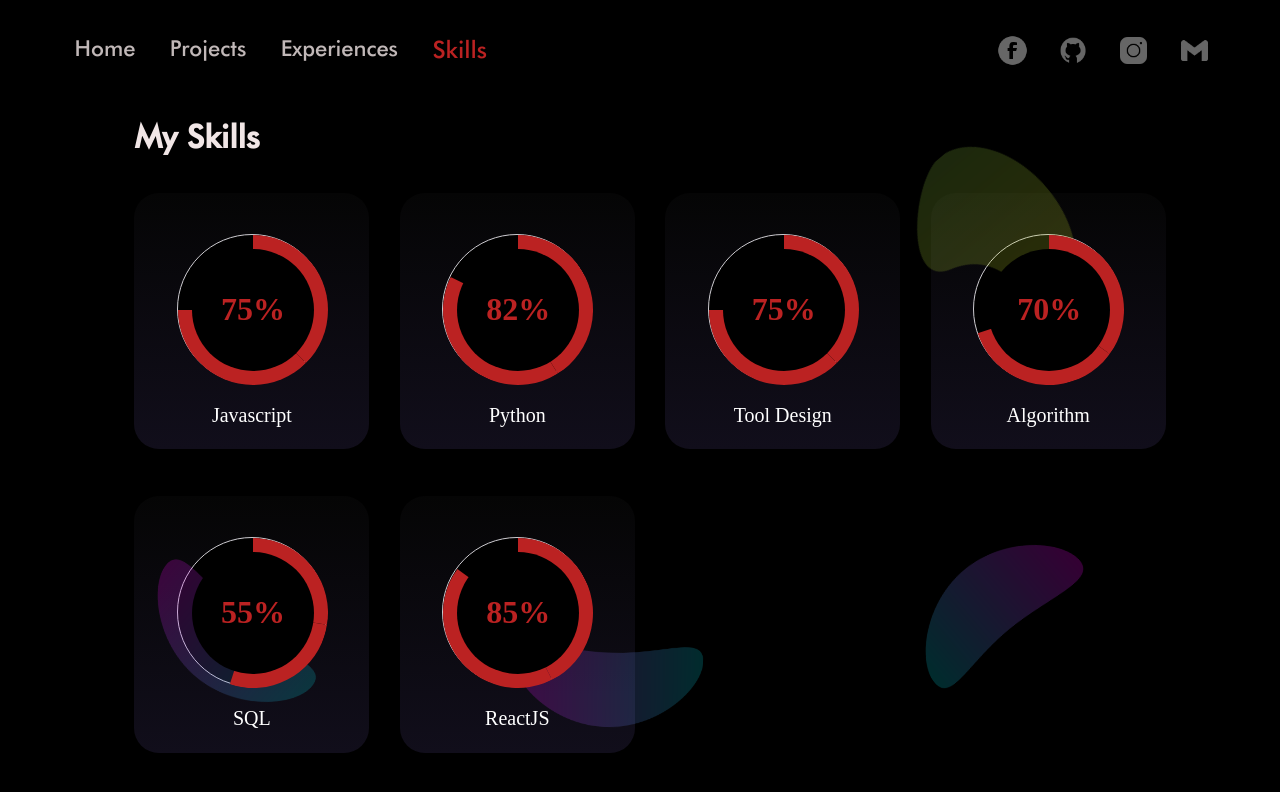
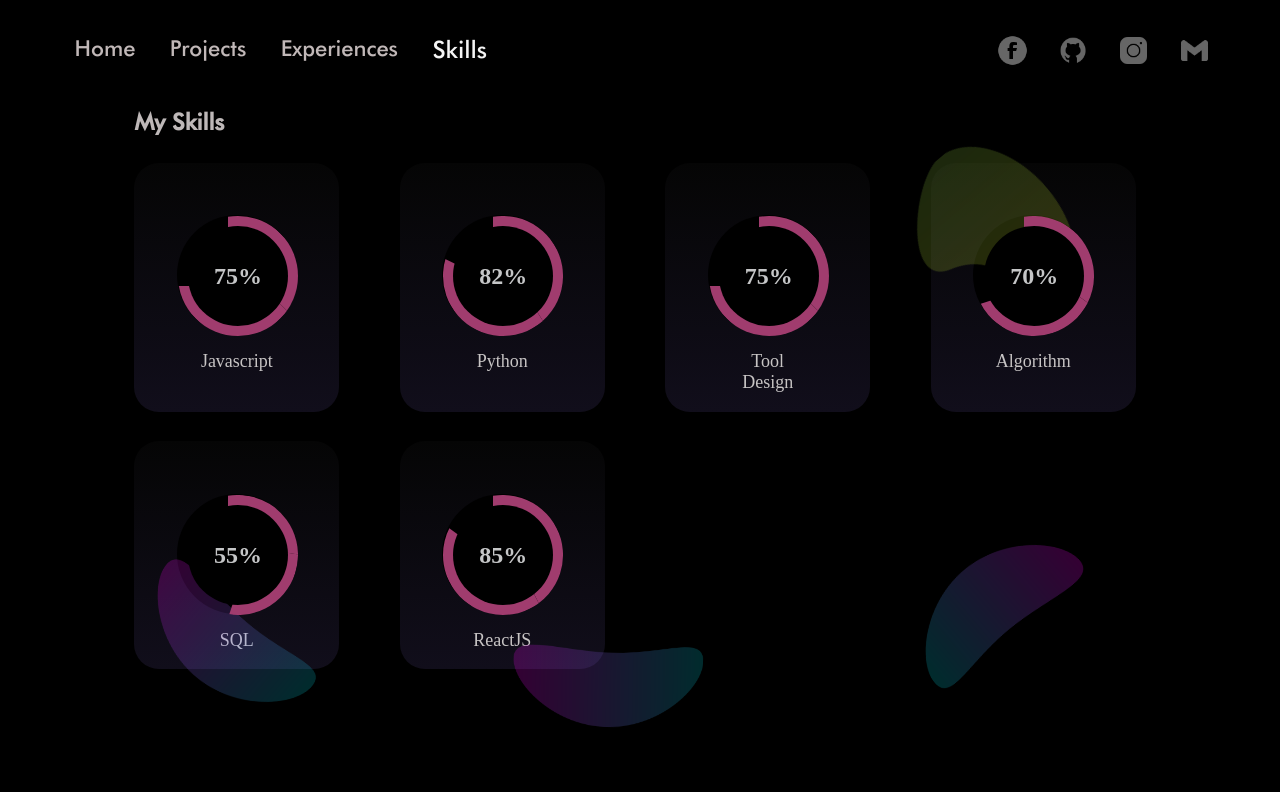
Before and after one commit to naveenvb560/Portfolio, a React (Create React App) app: page /Skills in a window 1280 px wide. Shown: the top 792 px of the page. Built offline with nearby package versions, Linux system fonts and the light colour scheme.

Commit message:
fixing issues

```diff
--- a/src/components/Modals/DetailsModal.module.css
+++ b/src/components/Modals/DetailsModal.module.css
@@ -22,8 +22,8 @@ a:focus {
 
 @keyframes popup {
   0% {
-    transform: scale(5) rotate(0);
-    opacity: 0;
+    transform: scale(.3) rotate(0);
+    opacity: 0.5;
     box-shadow: 0 0 0 rgba(241, 241, 241, 0);
   }
   50% {
@@ -93,7 +93,7 @@ a:focus {
 }
 
 .smallheading {
-  color: #3AF1F8;
+  color: #319497;
   font-size: 18px;
   font-weight: 400;
   font-family: 'Futura';
@@ -101,7 +101,7 @@ a:focus {
 
 
 .projectname {
-  color: #3AF1F8;
+  color: #33b1b6;
   font-size: 25px;
   font-family: "Futura";
   text-align: left;
--- a/src/components/Modals/ProjectModal.module.css
+++ b/src/components/Modals/ProjectModal.module.css
@@ -2,7 +2,7 @@
 
 .projectdetails {
     color: #948989;
-    font-size: 19px;
+    font-size: 16px;
     font-family: 'Futura';
 }
 
@@ -18,8 +18,8 @@
   }
 
 .projectname {
-    color: #3AF1F8;
-    font-size: 25px;
+    color: #26b3b8;
+    font-size: 20px;
     font-family: "Futura";
     text-align: left;
 }
--- a/src/components/Modals/SkillsModal.module.css
+++ b/src/components/Modals/SkillsModal.module.css
@@ -1,43 +1,43 @@
 .circlewrap {
-    margin-top: 50px;
-    width: 150px;
-    height: 150px;
+    margin-top: 60px;
+    width: 120px;
+    height: 120px;
     background: #000000;
     border-radius: 50%;
-    border: 1px solid #cdcbd0;
+    border: 1px solid transparent;
   }
 
   .circlewrap .circle .mask,
   .circlewrap .circle .fill {
-    width: 150px;
-    height: 150px;
+    width: 120px;
+    height: 120px;
     position: absolute;
     border-radius: 50%;
   }
 
   .circlewrap .circle .mask {
-    clip: rect(0px, 150px, 150px, 75px);
+    clip: rect(0px, 120px, 120px, 50px);
   }
 
   .circlewrap .insidecircle {
-    width: 122px;
-    height: 122px;
+    width: 100px;
+    height: 100px;
     border-radius: 50%;
     background: #000000;
-    line-height: 120px;
+    line-height: 100px;
     text-align: center;
-    margin-top: 14px;
-    margin-left: 14px;
-    color: #BB2222;
+    margin-top: 10px;
+    margin-left: 10px;
+    color: #c5c6c7;
     position: absolute;
     z-index: 100;
-    font-weight: 700;
-    font-size: 2em;
+    font-weight: 600;
+    font-size: 1.5em;
   }
 
   .mask .fill {
-    clip: rect(0px, 75px, 150px, 0px);
-    background-color: #BB2222;
+    clip: rect(0px, 50px, 120px, 0px);
+    background-color: #a03c6e;
   }
 /*
   .mask.full,
@@ -57,8 +57,8 @@
 
 .text {
     left: 0;
-    padding: 20px;
-    color:white;
+    padding: 16px;
+    color:rgb(199, 196, 196);
     width: 100%;
-    font-size: 20px;
+    font-size: 18px;
 }
--- a/src/components/Pages/Experience.js
+++ b/src/components/Pages/Experience.js
@@ -9,7 +9,7 @@ const Experience =()=> {
 
 return (
     <div>
-    <h3 style={{marginLeft: "10%"}}>My Experiences</h3>
+    <h3 style={{marginLeft: "10%",  color: "rgb(204 198 198 / 93%)", fontSize: "23px"}}>My Experiences</h3>
         {experienceList.map((experience)=>
         <div className={classes.parent} key={experience.id}>
             <ProjectModal experience={experience}/>
--- a/src/components/Pages/Home.js
+++ b/src/components/Pages/Home.js
@@ -10,17 +10,6 @@ const Home = () => {
     const viewProjectHandler=()=> {
 
         navigate('Projects')
-    }
-    const viewProjectStyle = {
-        backgroundColor: "#BB2222",
-        borderRadius: "9px",
-        paddingRight: "25px",
-        paddingLeft: "25px",
-        paddingTop: "5px",
-        paddingBottom: "5px",
-        color: "white",
-        fontSize: "16px",
-        fontFamily: 'Futura',
     }
 
     const downloadResumeStyle = {
@@ -50,7 +39,7 @@ const Home = () => {
             </div>
             <div className={classes.item6}>
             <div className={classes.item4}>
-                <Button onClick={viewProjectHandler} style={viewProjectStyle}>View Projects</Button>
+                <Button onClick={viewProjectHandler} >View Projects</Button>
             </div>
             <div className={classes.item5}>
                 <a href={Resume} style={downloadResumeStyle} download>Download Resume</a>
--- a/src/components/Pages/Project.js
+++ b/src/components/Pages/Project.js
@@ -9,7 +9,7 @@ const Project =()=> {
 
 return (
     <div>
-    <h3 style={{marginLeft: "10%"}}>My Projects</h3>
+    <h3 style={{marginLeft: "10%", color: "rgb(204 198 198 / 93%)" , fontSize: "23px"}}>My Projects</h3>
         {projectList.map((project)=>
         <div className={classes.parent} key={project.id}>
             <ProjectModal project={project}/>
--- a/src/components/Pages/Skills.js
+++ b/src/components/Pages/Skills.js
@@ -17,7 +17,7 @@ const Skills =()=> {
 
     return (
         <React.Fragment>
-        <h3 style={{marginLeft: "10%"}}>My Skills</h3>
+        <h3 style={{ color: "rgb(204 198 198 / 93%)", marginLeft: "10%", fontSize: "23px"}}>My Skills</h3>
         <div className={classes.container}>
             {skillsArray.map((skill)=>
                <div key={skill.id} className={dynamicClassName(skill.id)}>
--- a/src/components/Pages/Skills.module.css
+++ b/src/components/Pages/Skills.module.css
@@ -1,9 +1,9 @@
 .container {
     display: grid;
     grid-template-columns: 7% 20% 20% 20% 20% 5%;
+    margin-bottom: 6%;
     column-gap: 1%;
-    row-gap: 8%;
-    margin-bottom: 6%;
+    row-gap: 5%;
   }
 
   .item1 {
@@ -54,9 +54,9 @@
     transform: scale(1.1);
   }
 
-  .item4:hover {
+  /* .item4:hover {
     -ms-transform: scale(1.1);
     -webkit-transform: scale(1.1);
     transform: scale(1.1);
 
-  }
+  } */
--- a/src/components/UI/Button.js
+++ b/src/components/UI/Button.js
@@ -1,9 +1,12 @@
 import React from "react";
-
-const Button =(props)=> {
+import classes from './Button.module.css'
+const Button = (props) => {
 
     return (
-            <button onClick={props.onClick} style={props.style}>{props.children}</button>
+        <a onClick={props.onClick} className={classes.rotatebutton}>
+            <span className={classes.rotatebuttonface}>{props.children}</span>
+            <span className={classes.rotatebuttonfaceback}>{props.children}</span>
+        </a>
     )
 }
 
--- /dev/null
+++ b/src/components/UI/Button.module.css
@@ -0,0 +1,35 @@
+.rotatebutton {
+    display:inline-block;
+    width:150px;
+    height: 30px;
+    text-align:center;
+    transform-style:preserve-3d;
+    cursor:pointer;
+    transition:all .3s ease;
+    font-family: 'arial'
+  }
+  .rotatebutton .rotatebuttonface, .rotatebutton .rotatebuttonfaceback {
+    position:absolute;
+    display:block;
+    border:1px solid #36966a;
+    transition:all .5s;
+    color:#29a76e;
+    text-decoration:none;
+    width:150px;
+    height: 30px;
+    line-height:30px;
+    border-radius: 15px;
+  }
+  .rotatebutton .rotatebuttonface {
+    background-color:#35495e;
+    transform:translateZ(15px);
+  }
+  .rotatebutton .rotatebuttonfaceback {
+    background-color:#282b534d;
+    color:#a04826;
+    border:1px solid #a04826;
+    transform:rotateX(-90deg) translateZ(15px);
+  }
+  .rotatebutton:hover {
+    transform:rotateX(90deg);
+  }
--- a/src/components/UI/Header.js
+++ b/src/components/UI/Header.js
@@ -8,7 +8,7 @@ const Header = () => {
     const activeStyle ={
         fontSize: "24px",
         textAlign: "center",
-        color: "#BB2222",
+        color: "whitesmoke",
         fontFamily: "Futura",
         textDecoration: 'none',
     }
```
